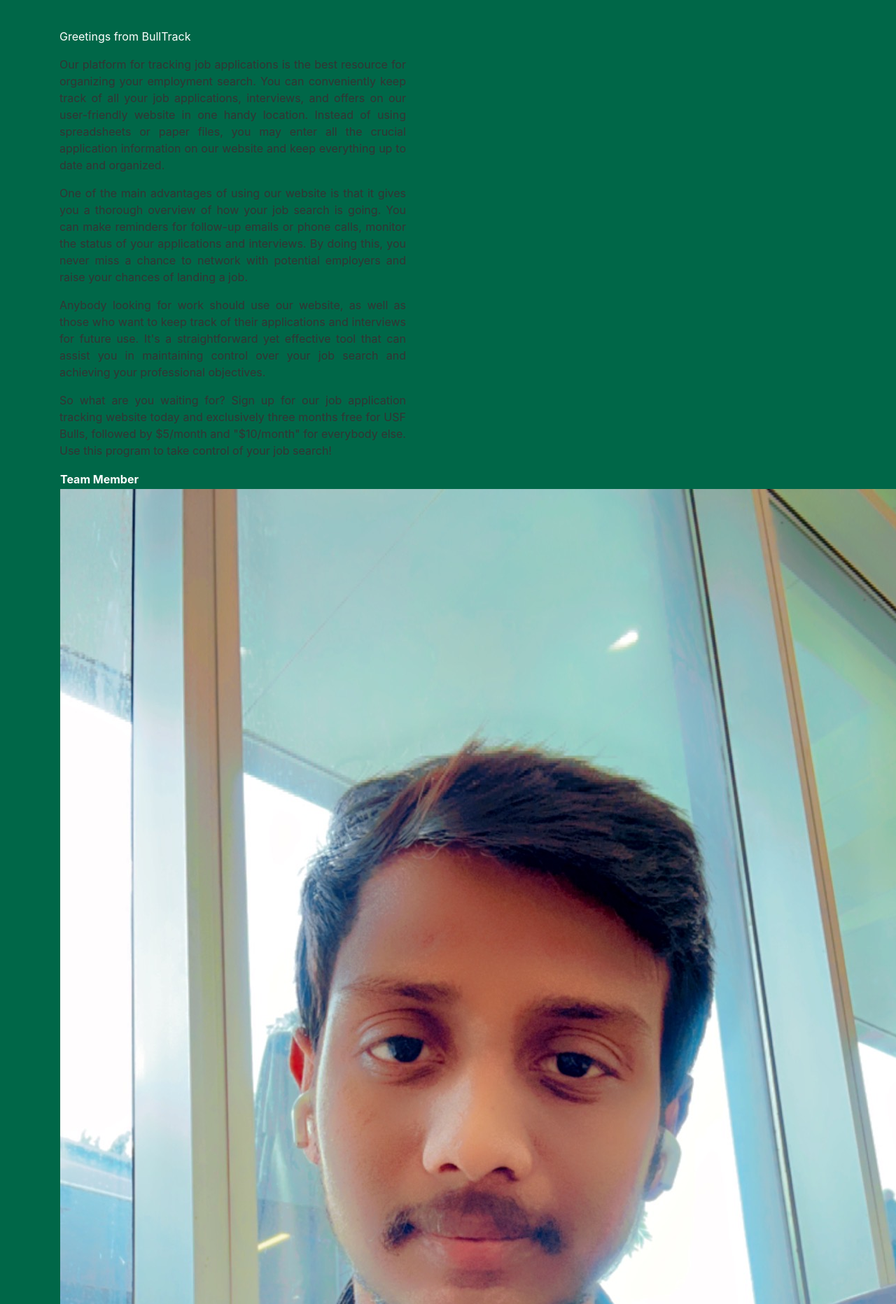
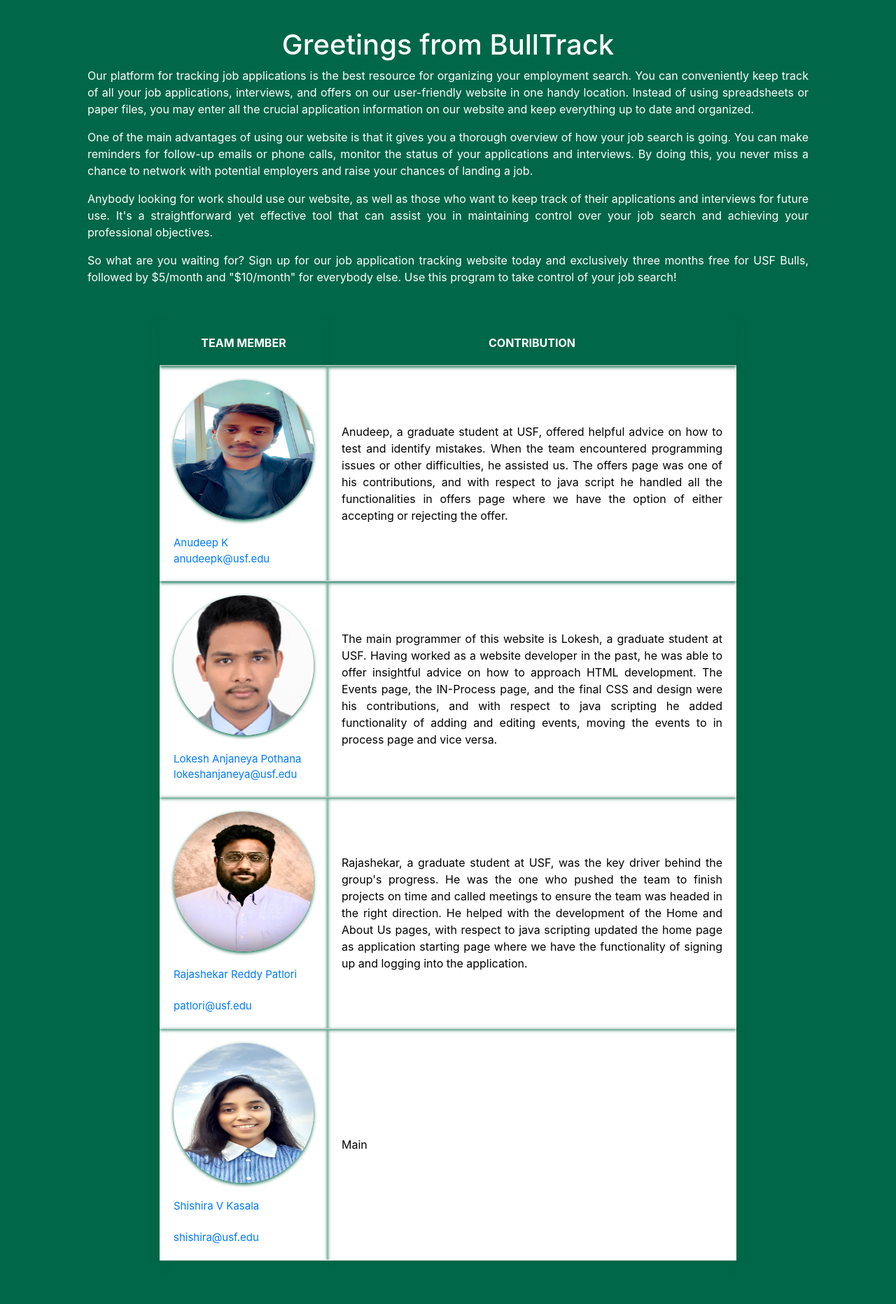
Before and after one commit to LokeshAnjaneya1998/BullTrack-Website-Flask-Python, a Flask app: page /about in a window 1280 px wide; the page is wider, and only the part inside the window is pictured. Shown: the part 56-1920 px from the top of that part at 70% size. After the commit the page ends 1858 px from the top of that part, so only its background shows below. Run offline with Flask 3, Linux system fonts and the light colour scheme; some libraries are stand-ins or nearby versions.

Commit message:
about page modification

```diff
--- a/static/css/layout.css
+++ b/static/css/layout.css
@@ -47,15 +47,75 @@ body {
     color: black;
 }
 
-.greetingMsg p {
-    color: #ffffff;
-}
-
 .boarder {
     padding: 20px 40px;
 }
 
 p {
     text-align: justify;
-    color: #333;
+    color: #ffffff;
 }
+
+/* Style the table element */
+table.table1 {
+    margin: 50px auto;
+    border-collapse: collapse;
+    width: 80%;
+    background-color: rgb(255, 255, 255);
+    box-shadow: 0px 5px 10px #006748;
+}
+
+/* Change the background color of the table rows when hovered over */
+table.table1 tr:hover {
+    background-color: #f5f5f5;
+}
+
+/* Style the first row of the table */
+table.table1 tr:first-child {
+    background-color: #006748;
+    color: white;
+    text-transform: uppercase;
+}
+
+/* Style the table header cells */
+table.table1 th {
+    padding: 20px;
+    text-align: center;
+    border-bottom: 1px solid #ddd;
+    box-shadow: 0px 2px 5px #006748;
+}
+
+/* Style the table data cells */
+table.table1 td {
+    color: rgb(0, 0, 0);
+    padding: 20px;
+    text-align: justify;
+    border-bottom: 1px solid #ddd;
+    box-shadow: 0px 2px 5px #006748;
+}
+
+/* Style the first data cell in each row */
+table.table1 td:first-child {
+    font-size: 14.99px;
+}
+
+/* Style the image inside the table data cells */
+table.table1 td img {
+    display: block;
+    margin: auto;
+    width: 200px;
+    height: 200px;
+    border-radius: 50%;
+    object-fit: initial;
+    object-position: center center;
+    box-shadow: 0px 2px 5px #006748;
+}
+
+.greetingMsg p {
+    color: #006748;
+}
+
+/* Style the elements with class "boarder" */
+.boarder {
+    padding: 20px 40px;
+}
--- a/templates/about.html
+++ b/templates/about.html
@@ -2,9 +2,7 @@
 {% block content %}
 <div class="boarder">
     <!-- Main content of the webpage -->
-    <div class=greetingMsg>
-        <p>Greetings from BullTrack</p>
-    </div>
+        <h1>Greetings from BullTrack</h1>
 
     <p>Our platform for tracking job applications is the best resource for organizing your employment search.
         You can conveniently keep track of all your job applications, interviews, and offers on our user-friendly
@@ -30,13 +28,10 @@
         followed by $5/month and "$10/month" for everybody else. Use this program to take control of your job
         search!</p>
 
-
-
-
     </p>
     <!-- Table that consists of team members details and contribution  -->
-    <div class="about">
-    <table>
+
+    <table class="table1">
         <tbody>
             <tr>
                 <th>Team Member</th>
@@ -100,5 +95,4 @@
     <br>
     <br>
     </div>
-</div>
 {% endblock content %}
--- a/templates/layout/layout.html
+++ b/templates/layout/layout.html
@@ -44,11 +44,11 @@
 
     <div class="container-fluid">
             <!-- Content -->
-            <div class="col-sm-9 text-left main-content">
+            <div class="col-sm-12 text-left main-content">
                 <center>
                     <main role="main" class="container">
                         <div class="row">
-                          <div class="col-md-8">
+                            <div class="col">
                             {% with messages = get_flashed_messages(with_categories=true) %}
                               {% if messages %}
                                 {% for category, message in messages %}
```
